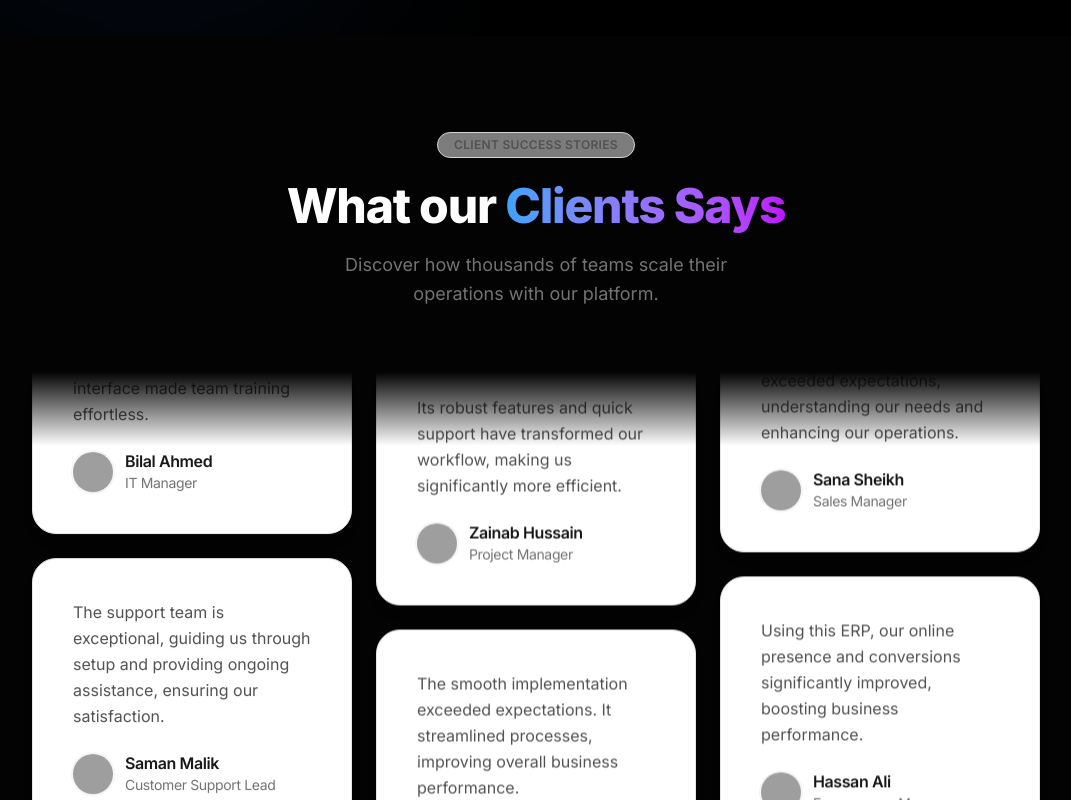
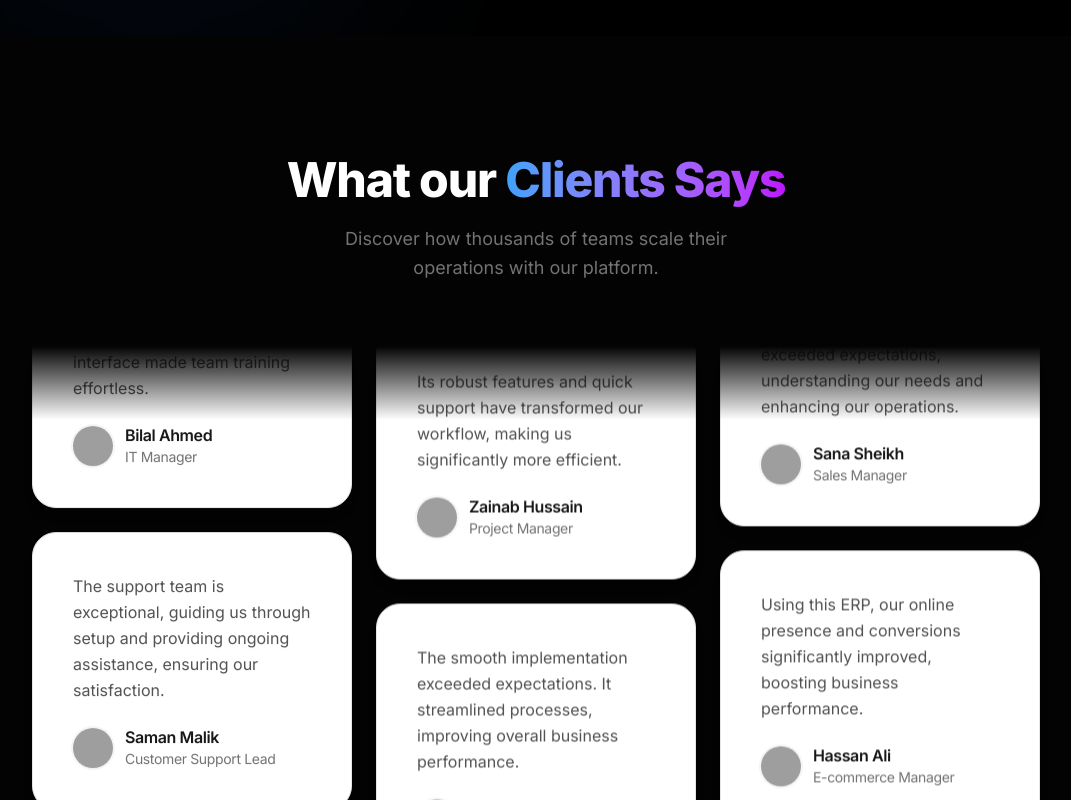
Before and after one commit to Valiun-Ventures/valiun.tech, a Next.js app: page / in a window 1280 px wide. Shown: the part 10840-11640 px from the top of the page, without its empty margins (104-1175 px from the left). Built offline with nearby package versions, Linux system fonts and the light colour scheme; grey boxes are pictures that could not be loaded.

Commit message:
style: remove client success stories badge

```diff
--- a/src/components/sections/client-success-stories.tsx
+++ b/src/components/sections/client-success-stories.tsx
@@ -165,12 +165,6 @@ export const ClientSuccessStories = () => {
                 className="container px-4 z-10 mx-auto"
             >
                 <div className="flex flex-col items-center justify-center max-w-[540px] mx-auto mb-16">
-                    <div className="flex justify-center">
-                        <div className="border border-neutral-300 dark:border-white/10 py-1 px-4 rounded-full text-xs font-semibold tracking-wide uppercase text-neutral-600 dark:text-neutral-400 bg-neutral-100/50 dark:bg-white/5 backdrop-blur-sm transition-colors">
-                            Client Success Stories
-                        </div>
-                    </div>
-
                     <h2 id="testimonials-heading" className="text-4xl md:text-5xl font-extrabold tracking-tight mt-6 text-center text-white transition-colors">
                         What our <span className="text-transparent bg-clip-text bg-gradient-to-r from-[#3ca2fa] via-[#bc13fe] to-[#3ca2fa] bg-[length:200%_auto] animate-gradient">Clients Says</span>
                     </h2>
```
